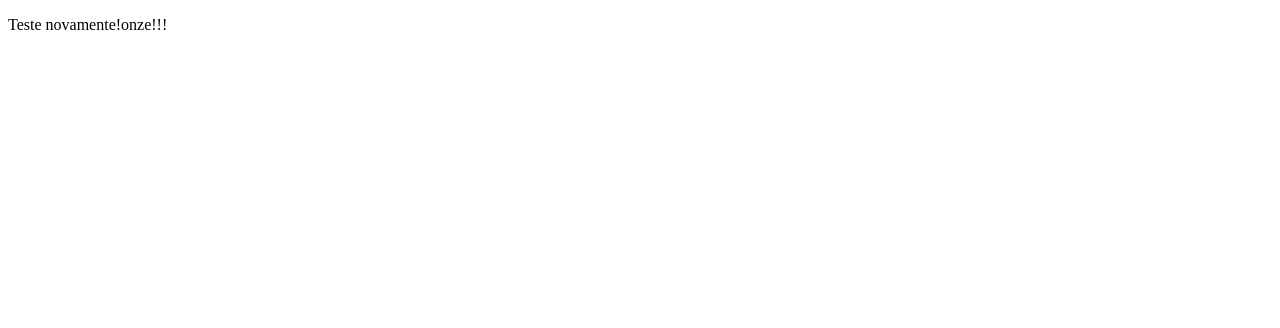
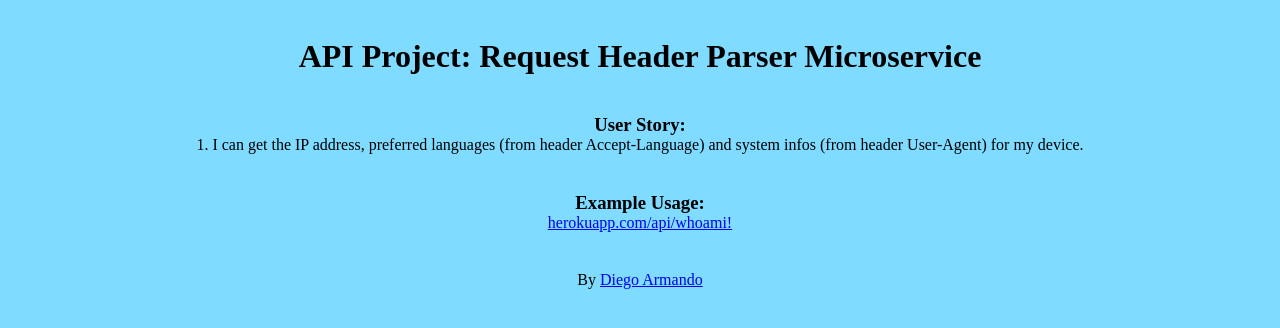
Before and after one commit to Armandilho/API---Request-Header-Parser-Microservice, a website: page Public/index.html in a window 1280 px wide. Drawn offline with Linux system fonts and the light colour scheme.

Commit message:
Api finished

```diff
--- /dev/null
+++ b/Public/css/style.css
@@ -0,0 +1,17 @@
+* {
+    box-sizing: border-box;
+    margin: 0;
+    padding: 0;
+}
+
+
+
+body {
+    background-color: #7FDBFF;
+    text-align: center;
+    margin: 3% 0 0 0;
+}
+
+footer, h1, h3, a {
+    margin: 3% 0 0 0;
+}
--- a/Public/index.html
+++ b/Public/index.html
@@ -5,8 +5,17 @@
       <meta name="viewport" content="width=device-width, initial-scale=1.0">
       <meta http-equiv="X-UA-Compatible" content="ie=edge">
       <title>Document</title>
+      <link rel="stylesheet" href="css/style.css">
   </head>
     <body>
-        <p>Teste novamente!onze!!!</p>
+        <h1>API Project: Request Header Parser Microservice</h1>
+        <h3>User Story:</h3>
+        <ol>
+            <li>1. I can get the IP address, preferred languages (from header Accept-Language)
+                    and system infos (from header User-Agent) for my device.</li>
+        </ol>
+        <h3>Example Usage:</h3>
+        <a href="https://pure-eyrie-33784.herokuapp.com/api/whoami">herokuapp.com/api/whoami!</a>
+        <footer>By <a href="https://github.com/Armandilho">Diego Armando</a></footer>
     </body>
 </html>
--- a/server.js
+++ b/server.js
@@ -20,3 +20,7 @@ app.get('/api/whoami', (req, res) => {
   return res.json({ ipaddress: req.ip, language: req.headers['accept-language'],
          software: req.headers['user-agent'] })
 });
+
+app.use(function(req, res) {
+  res.send('404: Page not Found', 404);
+});
```
Also changed, not shown: Public/styles.css/style.css (deleted).
